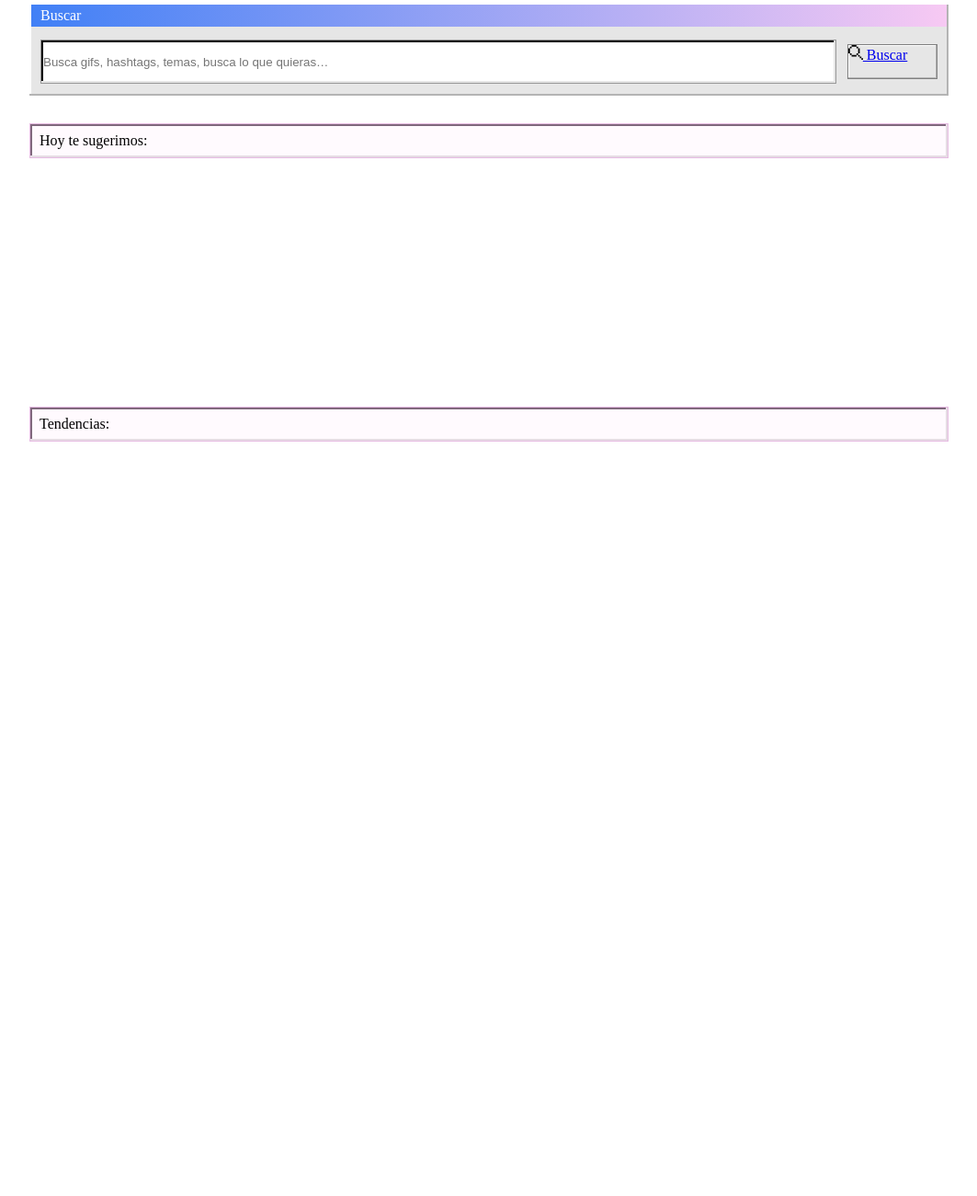
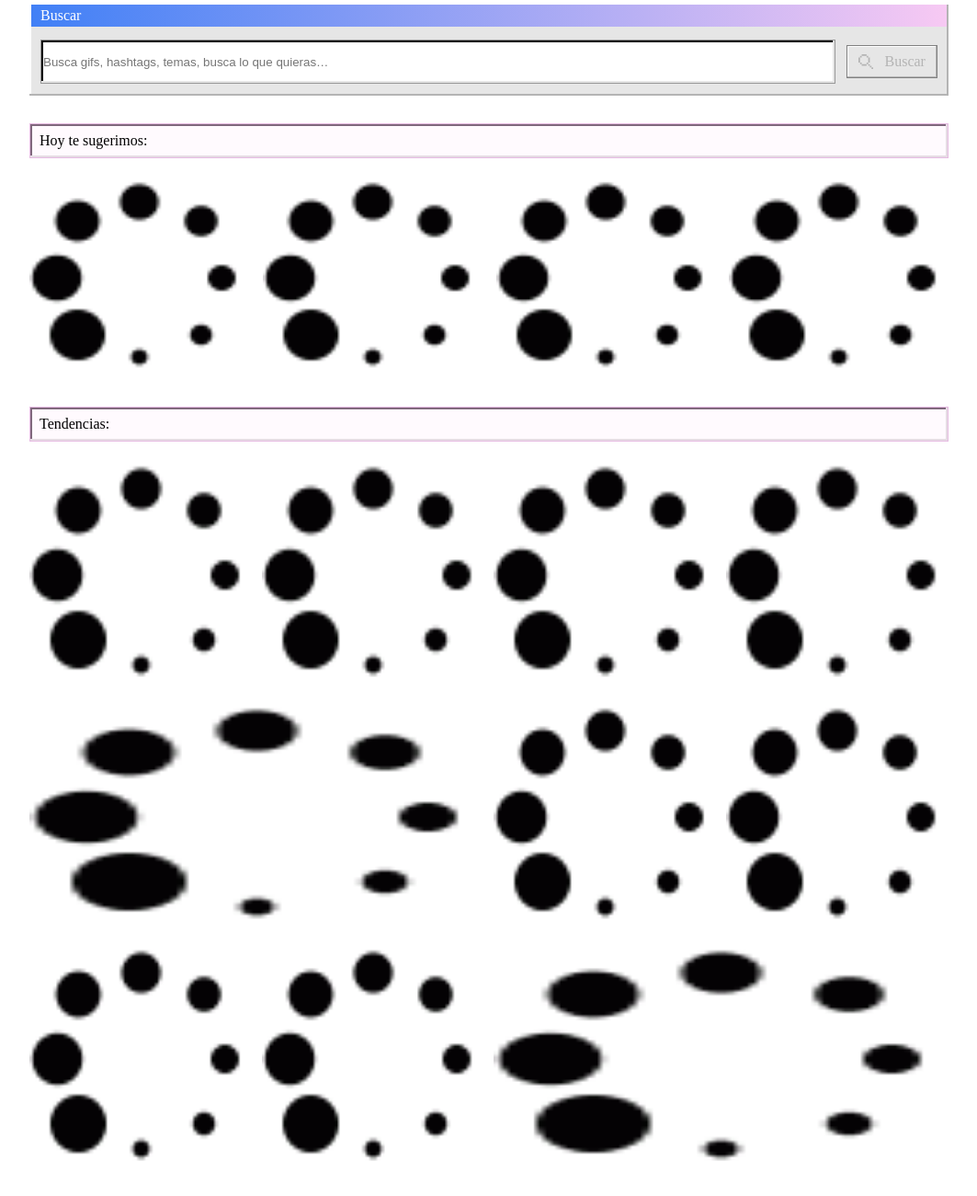
Before and after one commit to SETAGI/GifOs-proyect, a plain HTML site: page index.html in a window 1280 px wide. Shown: the part 144-1444 px from the top of the page at 92% size, without its empty margins (108-1171 px from the left). Before the commit the page ends 800 px from the top, so only its background shows below. Drawn offline with Linux system fonts and the light colour scheme; no server answers.

Commit message:
Rendering changes

```diff
--- a/GifOS.js
+++ b/GifOS.js
@@ -6,27 +6,16 @@ function myFunction() {
 /*-------------------------- API REQUEST ---------------------------------*/
 
 const APIKey = 'BEPOh7DbTahJQlGhpBZAsDm9mzt6apvM',
-	// URL = 'http://api.giphy.com/v1/gifs/search?q=pokemon',
 	URL = 'http://api.giphy.com/v1/gifs/search?',
 	URL2 = 'http://api.giphy.com/v1/gifs/trending?',
 	gifs = document.querySelectorAll('.content');
 
-let randomArray = [];
+let randomArray = new Array();
 
-const showGifs = async (randomArray, fetchResponse) => {
-	fetchResponse.data.forEach(async (value, indice) => {
-		if (document.querySelector('.gif')) {
-			document.querySelector('.gif').remove();
-		}
-		let element = document.createElement('img');
-
-		element.src = await fetchResponse.data[randomArray[indice]].images.original.url;
-		element.className = 'gif';
-
-		if (gifs.length > indice) {
-			gifs[indice].appendChild(element);
-		}
-	});
+const showGifs = async (random, gifdata) => {
+	for (let i of gifs.keys()) {
+		gifs[i].querySelector('.gif').src = await gifdata.data[random[i]].images.fixed_height_downsampled.webp;
+	}
 };
 
 /* Random array generation */
@@ -40,12 +29,21 @@ const randomNumbers = (gifArray) => {
 const getGifData = async (keyword, URL) => {
 	const answer = await fetch(URL + keyword + '&api_key=' + APIKey + '&limit=50');
 	let data = await answer.json();
+	console.log(data);
 	return data;
 };
 
 getGifData('', URL2).then((response) => randomNumbers(response));
 
+/* Event Listener - Search Button */
 document.getElementById('btn').addEventListener('click', function () {
-	let keyword = document.getElementById('search').value;
+	document.getElementById('btn').style.color = '#b4b4b4';
+	document.querySelector('#btn img').src = '/assets/lupa_inactive.svg';
+	let keyword = document.getElementById('searcher').value;
 	getGifData('q=' + keyword, URL).then((response) => randomNumbers(response));
 });
+
+document.getElementById('searcher').addEventListener('click', function () {
+	document.getElementById('btn').style.color = '#000';
+	document.querySelector('#btn img').src = '/assets/lupa.svg';
+});
--- a/index.html
+++ b/index.html
@@ -11,8 +11,7 @@
 		<header class="header">
 			<div class="header__welcomeVisitors">
 				<p>
-					¡Bienvenidos/as a Guifos.com! ——————Donde los gifs están.////// Número de
-					visitas: 12.765.803
+					¡Bienvenidos/as a Guifos.com! ——————Donde los gifs están.////// Número de visitas: 12.765.803
 				</p>
 			</div>
 
@@ -38,18 +37,24 @@
 			<div class="searcher">
 				<div class="searcher__name">Buscar</div>
 				<div class="searcher__flexBox">
+					<!-- <form class="searcher__flexBox"> -->
 					<input
 						class="searcher__input"
-						id="search"
+						id="searcher"
 						type="search"
 						placeholder="Busca gifs, hashtags, temas, busca lo que quieras…"
 					/>
-					<!-- <button class="searcher__button" id="btn">
-						<img src="./assets/lupa.svg" alt="" />Buscar
-					</button> -->
-					<a href="#" class="searcher__button" id="btn">
-						<img src="./assets/lupa.svg" alt="" /> Buscar</a
-					>
+					<button class="searcher__button" id="btn">
+						<img src="./assets/lupa_inactive.svg" alt="" />
+						Buscar
+					</button>
+					<!-- </form> -->
+
+					<!-- <a href="#" class="searcher__button" id="btn">
+						<img src="./assets/lupa_inactive.svg" alt="" />
+						<img src="./assets/lupa.svg" alt="" />
+						Buscar
+					</a> -->
 				</div>
 			</div>
 		</header>
@@ -60,16 +65,16 @@
 			</div>
 			<div class="suggestions__gifs">
 				<div class="content">
-					<!-- <img src="./assets/loading.gift.gif" alt="loader" class="image" /> -->
+					<img src="./assets/loading.gift.gif" alt="loader" class="gif" />
 				</div>
 				<div class="content">
-					<!-- <img src="./assets/loading.gift.gif" alt="loader" class="image" /> -->
+					<img src="./assets/loading.gift.gif" alt="loader" class="gif" />
 				</div>
 				<div class="content">
-					<!-- <img src="./assets/loading.gift.gif" alt="loader" class="image" /> -->
+					<img src="./assets/loading.gift.gif" alt="loader" class="gif" />
 				</div>
 				<div class="content">
-					<!-- <img src="./assets/loading.gift.gif" alt="loader" class="image" /> -->
+					<img src="./assets/loading.gift.gif" alt="loader" class="gif" />
 				</div>
 			</div>
 		</section>
@@ -80,16 +85,36 @@
 			</div>
 
 			<div class="trends__gifs">
-				<div class="content"></div>
-				<div class="content"></div>
-				<div class="content"></div>
-				<div class="content"></div>
-				<div class="content double_element1"></div>
-				<div class="content"></div>
-				<div class="content"></div>
-				<div class="content"></div>
-				<div class="content"></div>
-				<div class="content double_element2"></div>
+				<div class="content">
+					<img src="./assets/loading.gift.gif" alt="loader" class="gif" />
+				</div>
+				<div class="content">
+					<img src="./assets/loading.gift.gif" alt="loader" class="gif" />
+				</div>
+				<div class="content">
+					<img src="./assets/loading.gift.gif" alt="loader" class="gif" />
+				</div>
+				<div class="content">
+					<img src="./assets/loading.gift.gif" alt="loader" class="gif" />
+				</div>
+				<div class="content double_element1">
+					<img src="./assets/loading.gift.gif" alt="loader" class="gif" />
+				</div>
+				<div class="content">
+					<img src="./assets/loading.gift.gif" alt="loader" class="gif" />
+				</div>
+				<div class="content">
+					<img src="./assets/loading.gift.gif" alt="loader" class="gif" />
+				</div>
+				<div class="content">
+					<img src="./assets/loading.gift.gif" alt="loader" class="gif" />
+				</div>
+				<div class="content">
+					<img src="./assets/loading.gift.gif" alt="loader" class="gif" />
+				</div>
+				<div class="content double_element2">
+					<img src="./assets/loading.gift.gif" alt="loader" class="gif" />
+				</div>
 			</div>
 		</section>
 
--- a/style/_header.scss
+++ b/style/_header.scss
@@ -116,12 +116,42 @@
 		box-shadow: inset -2px -2px 0 0 #e6e6e6, inset 2px 2px 0 0 #000000;
 	}
 	&__button {
-		// border: 2px solid blue;
+		font-family: ChakraPetch-Regular;
+		font-size: 16px;
+		color: #b4b4b4;
+		letter-spacing: 0;
+		line-height: 18px;
+
+		display: flex;
+		align-items: center;
+		justify-content: space-around;
 		margin-right: 1.2rem;
 		width: 10.2rem;
 		height: 3.6rem;
 		background: #e6e6e6;
 		border: 1px solid #808080;
 		box-shadow: inset -1px -1px 0 0 #b4b4b4, inset 1px 1px 0 0 #ffffff;
+		text-decoration: none;
 	}
 }
+
+// form {
+// 	.searcher__button {
+// 		font-family: ChakraPetch-Regular;
+// 		font-size: 16px;
+// 		color: #b4b4b4;
+// 		letter-spacing: 0;
+// 		line-height: 18px;
+
+// 		display: flex;
+// 		align-items: center;
+// 		justify-content: space-around;
+// 		margin-right: 1.2rem;
+// 		width: 10.2rem;
+// 		height: 3.6rem;
+// 		background: #e6e6e6;
+// 		border: 1px solid #808080;
+// 		box-shadow: inset -1px -1px 0 0 #b4b4b4, inset 1px 1px 0 0 #ffffff;
+// 		text-decoration: none;
+// 	}
+// }
--- a/style/_sugestions.scss
+++ b/style/_sugestions.scss
@@ -1,15 +1,13 @@
 .suggestions {
-	// border: 1px solid black;
 	margin: 3rem 14rem;
 
 	&__gifs {
-		// border: 1px solid black;
 		margin-top: 2rem;
 		display: flex;
 		justify-content: center;
 		align-items: center;
+
 		.content {
-			// border: 1px solid black;
 			width: 100%;
 			height: 220px;
 
@@ -25,7 +23,6 @@
 }
 
 .subtitle {
-	// border: 1px solid black;
 	margin: 0 auto;
 	background: #fffafe;
 	border: 1px solid #e6bbe2;
--- a/style/_trends.scss
+++ b/style/_trends.scss
@@ -4,7 +4,6 @@
 	&__gifs {
 		display: grid;
 		margin-top: 2rem;
-		// width: 100%;
 		grid-template-columns: repeat(4, 1fr);
 		grid-template-rows: repeat (3, 250px);
 		grid-gap: 1rem;
```
Also changed, not shown: style/main.css, 1 other file.
